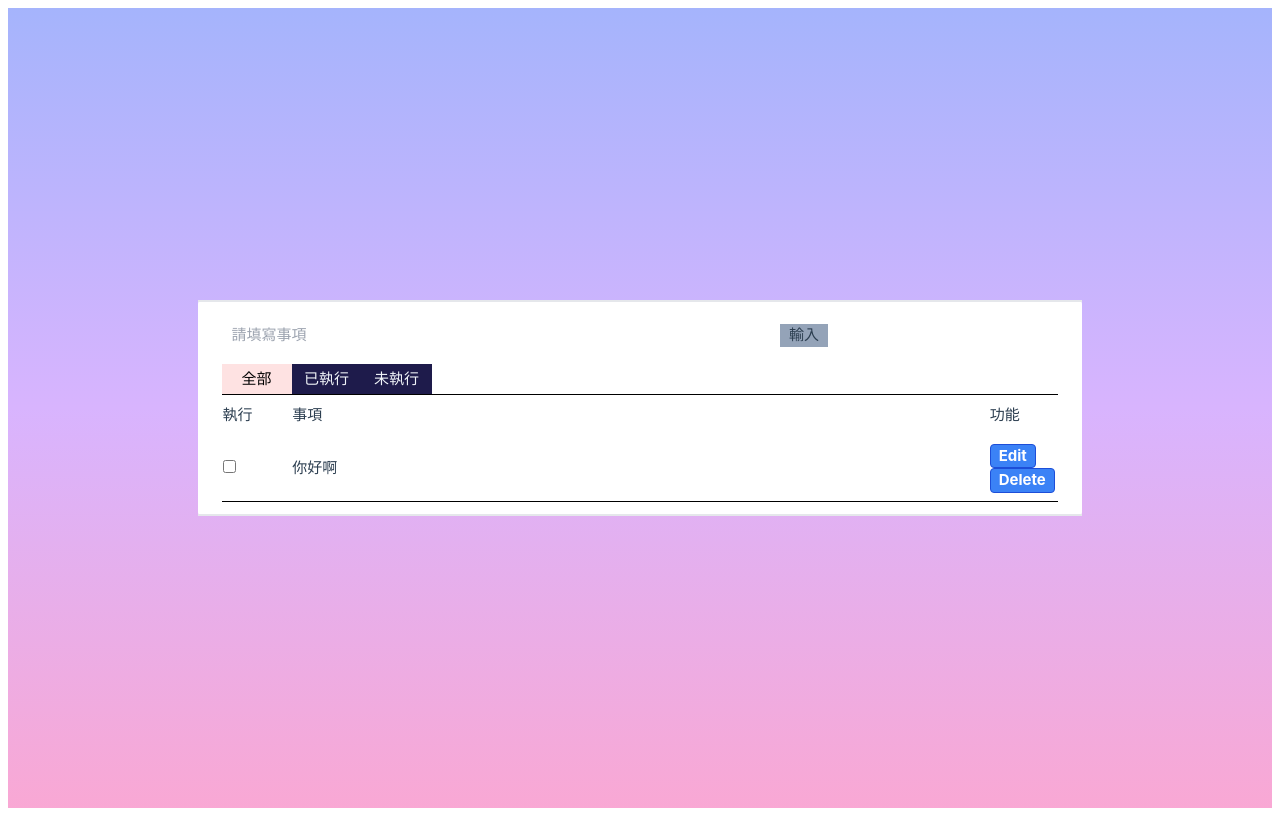
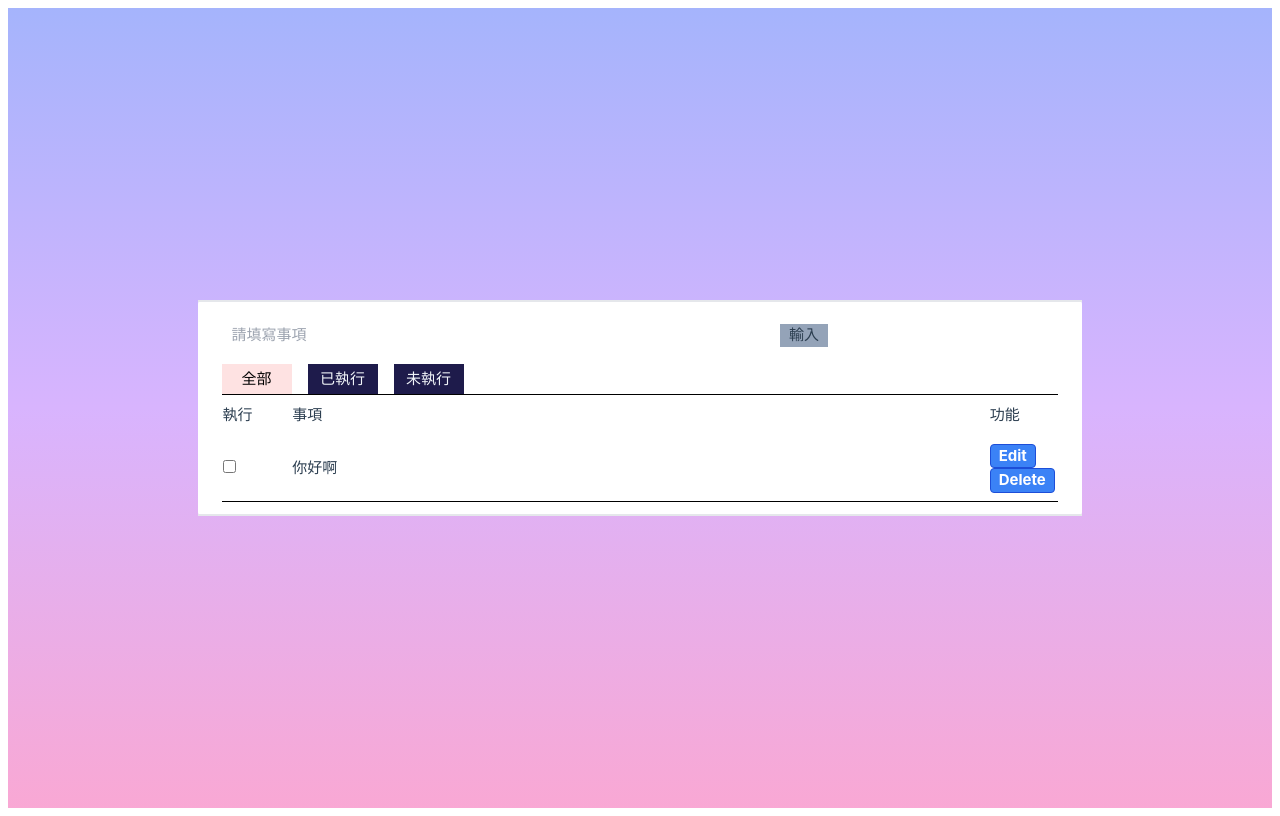
Before and after one commit to Lee-Margo/to-do-list, a Vue app: page / in a window 1280 px wide. Built offline with nearby package versions, Linux system fonts and the light colour scheme.

Commit message:
標籤改變

```diff
--- a/src/views/HomeView.vue
+++ b/src/views/HomeView.vue
@@ -70,7 +70,7 @@ export default {
                     <button class="w-12 bg-slate-400 ml-1" @click="importList()">輸入</button>
                 </div>
                 <div class="bottom">
-                    <div class="tag-list flex">
+                    <div class="tag-list flex gap-4">
                         <button class="tag" @click="changeTab('')" :class="{ 'active': selectedTab==='' }">全部</button>
                         <button class="tag" @click="changeTab(true)" :class="{'active': selectedTab === true }">已執行</button>
                         <button class="tag" @click="changeTab(false)" :class="{'active': selectedTab === false }">未執行</button>
```
